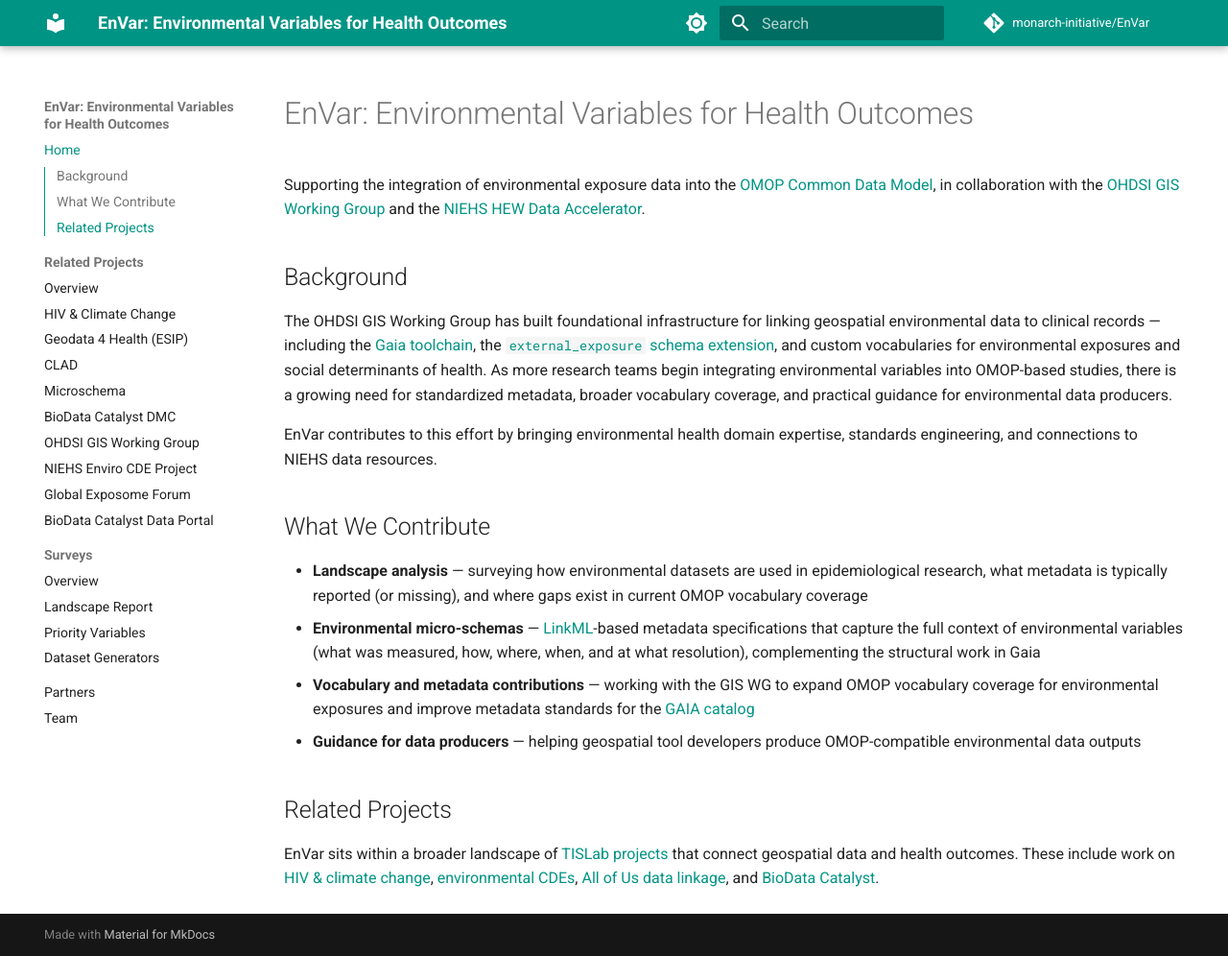
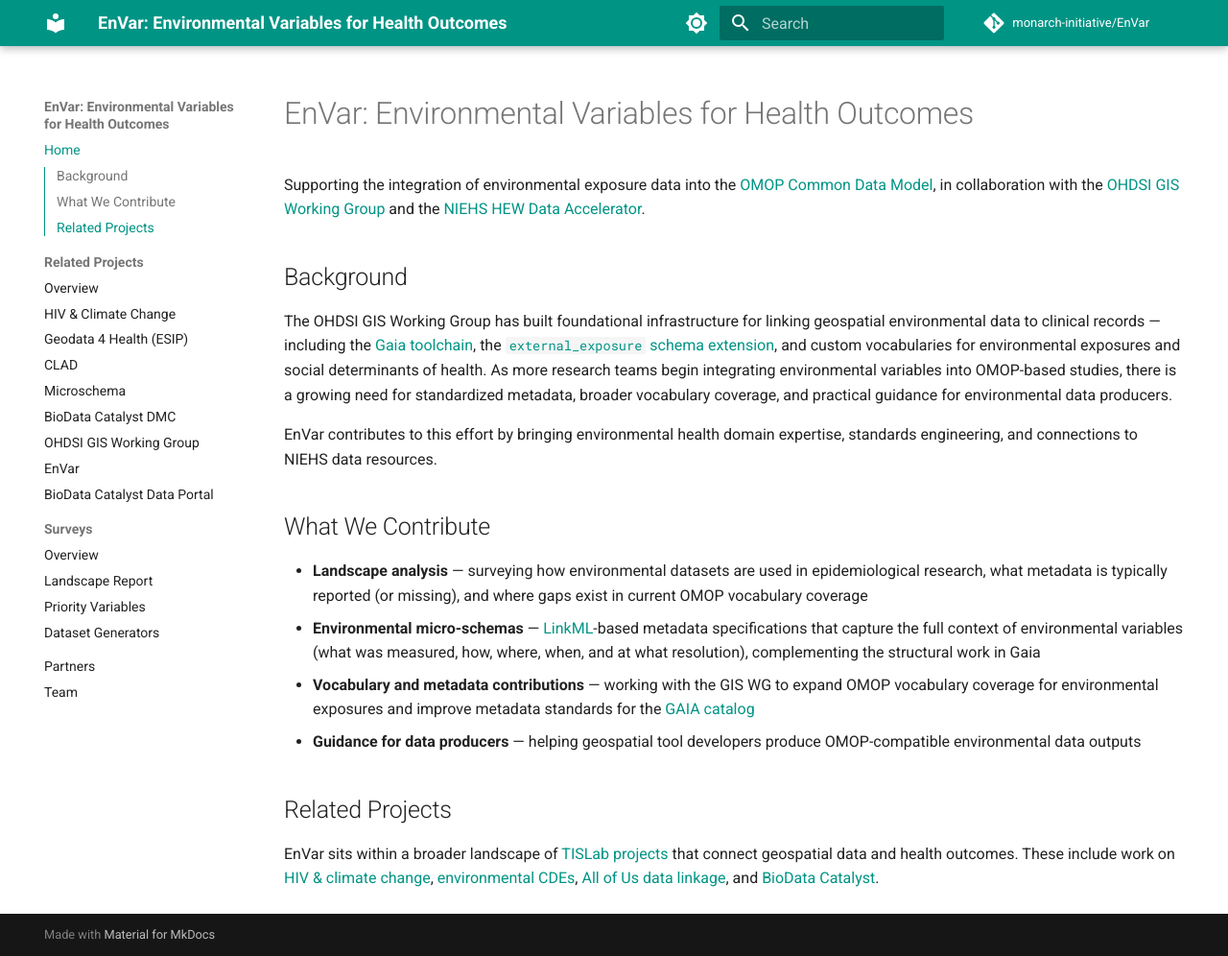
Before and after one commit to monarch-initiative/envar, an MkDocs documentation site: the page built from docs/index.md, in a window 1280 px wide and 996 px high. Shown: the whole window at 96% size. Built offline with MkDocs 1.6.1 and Material for MkDocs 9.7.7, drawn with Linux system fonts in a browser that asks for light colours; comment, search, counter and statistics services are not loaded.

Commit message:
Update mkdocs.yml

```diff
--- a/mkdocs.yml
+++ b/mkdocs.yml
@@ -46,8 +46,7 @@
       - Microschema: projects/microschema.md
       - BioData Catalyst DMC: projects/bdc-dmc.md
       - OHDSI GIS Working Group: projects/ohdsi-gis.md
-      - NIEHS Enviro CDE Project: projects/niehs-enviro-cde.md
-      - Global Exposome Forum: projects/global-exposome.md
+      - EnVar: projects/envar.md
       - BioData Catalyst Data Portal: projects/bdc-portal.md
   - Surveys:
       - Overview: surveys/index.md
```
